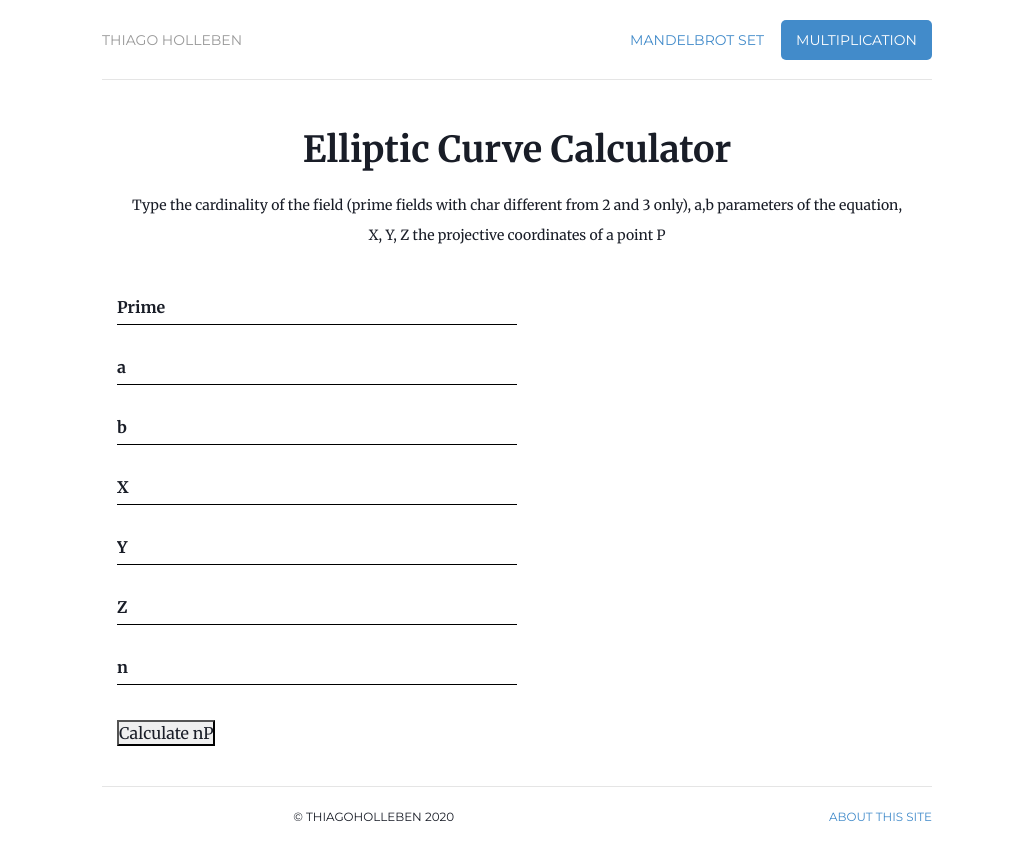
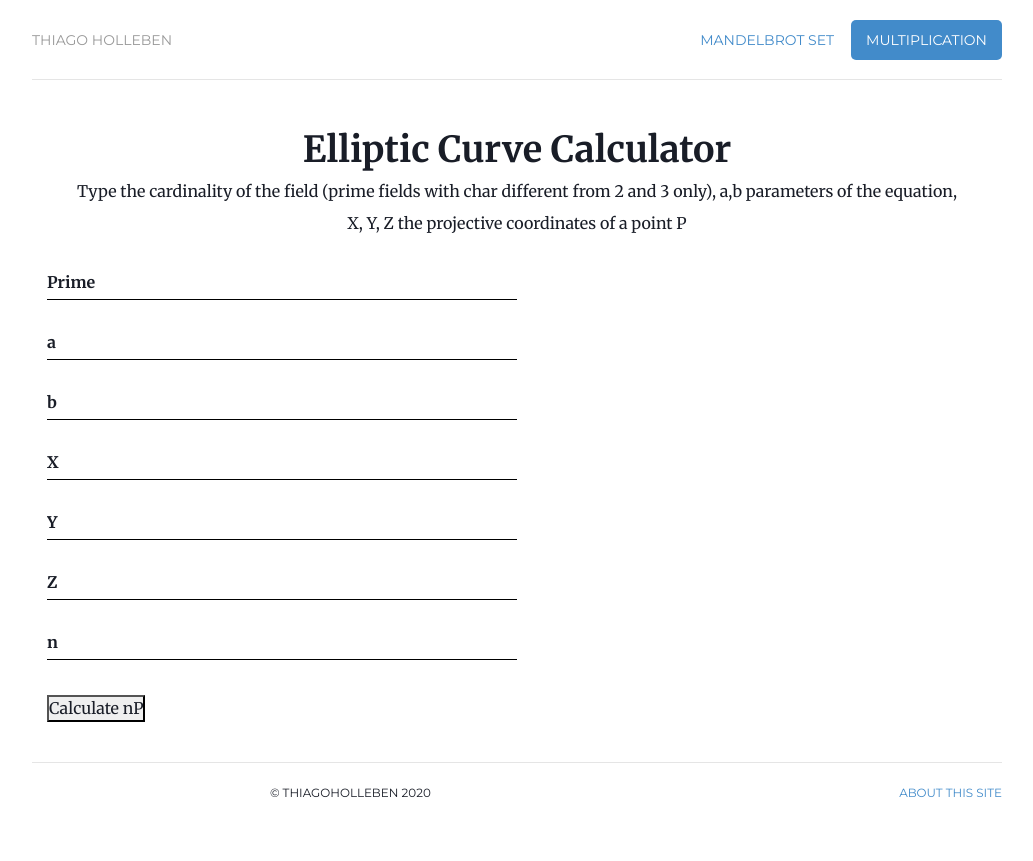
Before and after one commit to hollebenthiago/ecc, a Jekyll site: the page built from index.html, in a window 1280 px wide. Shown: the top 861 px of the page, without its empty margins (123-1156 px from the left). Built offline with Jekyll 4.4.1, drawn with Linux system fonts in a browser that asks for light colours; nearby versions of some CDN libraries; a script that is not in the unit is left out.

Commit message:
trying to fix input style

```diff
--- a/css/styleinput.css
+++ b/css/styleinput.css
@@ -3,14 +3,14 @@
     padding: 0;
     box-sizing: border-box;
 }
-
+/*
 body {
     height: 60vh;
     display: flex;
     justify-content: space-around;
     align-items: center;
     flex-direction: column;
-}
+} */
 
 .form {
     width: 50%;
@@ -76,14 +76,14 @@ body {
     30px;
 }
 
-.intro {
+/* .intro {
     font-size: 14px;
     padding: 15px;
     height: -50%;
     /* background-color: red; */
     text-align: center;
     text-justify: auto;
-}
+} */
 
 .bigtitle {
     padding-top: 50px;
```
